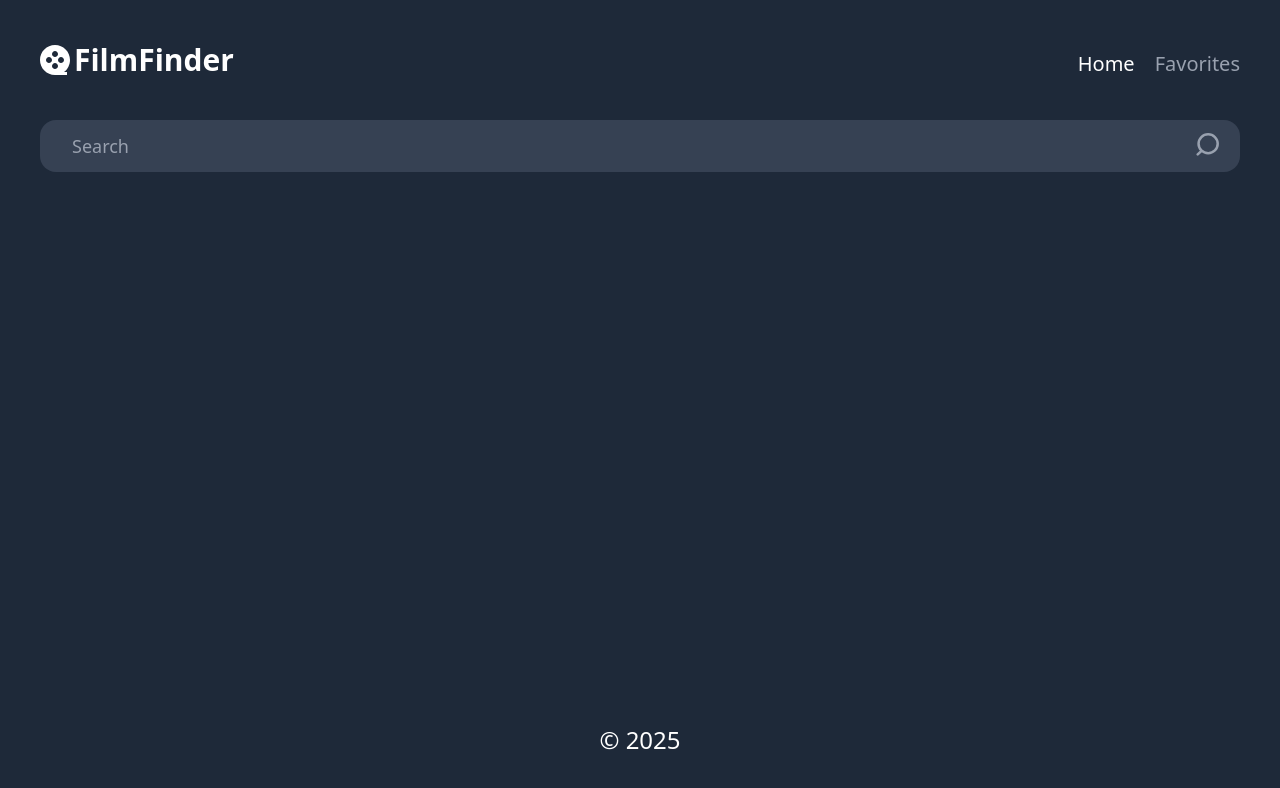
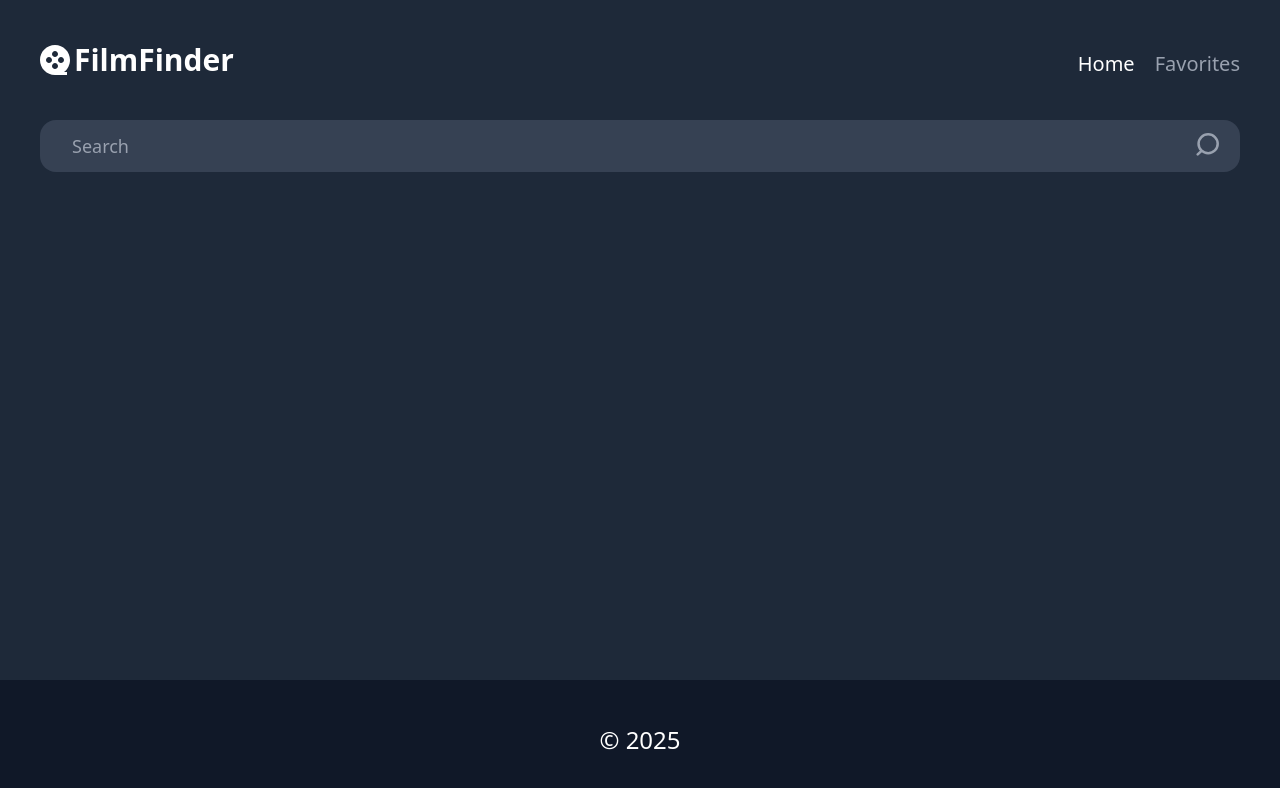
Before and after one commit to chocopie777/film-finder, a Vue app: page / in a window 1280 px wide. Shown: the top 788 px of the page. Built offline with nearby package versions, Linux system fonts and the light colour scheme.

Commit message:
small fix, made pagination, made favorites functional

```diff
--- a/src/App.vue
+++ b/src/App.vue
@@ -6,7 +6,7 @@ import Header from "@/components/Header.vue";
 <template>
   <Header />
   <main class="grow-1">
-    <div class="mx-auto max-w-[1200px]">
+    <div class="mx-auto max-w-[1200px] grow-1 h-full">
       <RouterView />
     </div>
   </main>
--- a/src/components/FilmSearch.vue
+++ b/src/components/FilmSearch.vue
@@ -3,11 +3,15 @@ import {useMovieStore} from "@/stores/MovieStore.js";
 import {watch} from "vue";
 import debounce from "@/utils/debounce.js";
 import {useSearchStore} from "@/stores/SearchStore.js";
+import {usePaginationStore} from "@/stores/PaginationStore.js";
 
 const movieStore = useMovieStore()
 const searchStore = useSearchStore()
+const paginationStore = usePaginationStore()
 
 watch(() => searchStore.searchValue, debounce((newMovie) => {
+  //указать текущий номер страницы - 1 для каждого последующего нового поиска фильмов
+  paginationStore.currentPageNumber = 1
   if(newMovie.length > 2) {
     movieStore.isError = false
     movieStore.getMoviesBySearch(newMovie)
--- a/src/components/Footer.vue
+++ b/src/components/Footer.vue
@@ -3,7 +3,7 @@
 </script>
 
 <template>
-  <footer>
+  <footer class="bg-gray-900">
     <div class="mx-auto max-w-[1200px]">
       <div class="flex justify-center items-center h-30">
         <span class="text-white font-medium text-2xl">© 2025</span>
--- a/src/stores/MovieStore.js
+++ b/src/stores/MovieStore.js
@@ -1,23 +1,27 @@
 import {defineStore} from "pinia";
 import {ref} from "vue";
+import {usePaginationStore} from "@/stores/PaginationStore.js";
 
 export const useMovieStore = defineStore('movie', () => {
   const movies = ref([])
+  // общее количество страниц результата поиска
   const totalPages = ref(0)
-  const currentPageNumber = ref(1)
   const isLoading = ref(false)
   const errorMessage = ref('')
   const isError = ref(false)
+  // общее количество фильмов результата поиска
   const totalResults = ref(0)
+  const paginationStore = usePaginationStore()
 
+  // получить фильмы по значению поиска (первая страница)
   async function getMoviesBySearch(searchValue) {
     try {
       isLoading.value = true
-      currentPageNumber.value = 1
-      const data = await fetch(`http://www.omdbapi.com/?apikey=${import.meta.env.VITE_API_KEY}&s=${searchValue}&page=${currentPageNumber.value}`)
+      const data = await fetch(`http://www.omdbapi.com/?apikey=${import.meta.env.VITE_API_KEY}&s=${searchValue}&page=1`)
       const result = await data.json()
       console.log(result)
       if(result.Response === "False") {
+        totalResults.value = 0
         totalPages.value = 0
         movies.value = []
         errorMessage.value = result.Error
@@ -27,16 +31,18 @@ export const useMovieStore = defineStore('movie', () => {
         totalResults.value = result.totalResults
         movies.value = result.Search
         totalPages.value = Math.ceil(result.totalResults / 10)
+        // обновить пагинацию
+        paginationStore.pagination()
         isLoading.value = false
       }
     } catch (e) {
       console.log(e)
     }
   }
+  // получить фильмы по значению поиска и номеру страницы
   async function getMoviesByPage(pageNumber, searchValue) {
     try {
       isLoading.value = true
-      currentPageNumber.value = pageNumber
       const data = await fetch(`http://www.omdbapi.com/?apikey=${import.meta.env.VITE_API_KEY}&s=${searchValue}&page=${pageNumber}`)
       const result = await data.json()
       movies.value = result.Search
@@ -58,5 +64,5 @@ export const useMovieStore = defineStore('movie', () => {
     }
   }
 
-  return {movies,getMoviesBySearch,totalPages,getMoviesByPage,currentPageNumber,isLoading,errorMessage,isError,totalResults,getMoviesByID}
+  return {movies,getMoviesBySearch,totalPages,getMoviesByPage,isLoading,errorMessage,isError,totalResults,getMoviesByID}
 })
--- /dev/null
+++ b/src/stores/PaginationStore.js
@@ -0,0 +1,39 @@
+import {defineStore} from "pinia";
+import {ref} from "vue";
+import {useMovieStore} from "@/stores/MovieStore.js";
+
+export const usePaginationStore = defineStore('pagination', () => {
+  const movieStore = useMovieStore()
+  // текущий номер страницы
+  const currentPageNumber = ref(1)
+  // диапазон номеров страниц пагинации
+  const pageNumberRange = ref([])
+
+  // Вычисление пагинации
+  function pagination() {
+    const arr = [];
+    // Если страниц больше 10, то добавлять динамически отступы слева(5) и справа(4) (отображать одновременно не более 10 страницы за раз), Иначе отобразить все страницы которых меньше или равно 10 штук
+    if(movieStore.totalPages >= 10) {
+      if(currentPageNumber.value < 7) {
+        for (let i = 1; i <= 10; i++) {
+          arr.push(i);
+        }
+      } else if(currentPageNumber.value + 4 >= movieStore.totalPages) {
+        for (let i = currentPageNumber.value - (9 - (movieStore.totalPages - currentPageNumber.value)); i <= currentPageNumber.value + (movieStore.totalPages - currentPageNumber.value); i++) {
+          arr.push(i);
+        }
+      } else {
+        for (let i = currentPageNumber.value - 5; i <= currentPageNumber.value + 4; i++) {
+          arr.push(i);
+        }
+      }
+    } else {
+      for (let i = 1; i <= movieStore.totalPages; i++) {
+        arr.push(i);
+      }
+    }
+    pageNumberRange.value = arr
+  }
+
+  return {currentPageNumber, pageNumberRange, pagination}
+})
--- a/src/views/FavoriteView.vue
+++ b/src/views/FavoriteView.vue
@@ -5,12 +5,14 @@ import {useMovieStore} from "@/stores/MovieStore.js";
 const movieStore = useMovieStore()
 const favorites = ref([])
 
+// при монтировании загрузить избранное из LocalStorage
 onMounted(() => {
   if(localStorage.getItem('favorites') && favorites.value.length === 0) {
     favorites.value = JSON.parse(localStorage.getItem('favorites')).favorites
   }
 })
 
+// Обработчик нажатия на кнопку избранное, для удаления из избранного
 function favoriteHandler(imdbID) {
   if(localStorage.getItem('favorites')) {
     favorites.value = JSON.parse(localStorage.getItem('favorites')).favorites
--- a/src/views/HomeView.vue
+++ b/src/views/HomeView.vue
@@ -3,20 +3,24 @@ import FilmSearch from "@/components/FilmSearch.vue";
 import {useMovieStore} from "@/stores/MovieStore.js";
 import {useSearchStore} from "@/stores/SearchStore.js";
 import {onMounted, ref} from "vue";
+import {usePaginationStore} from "@/stores/PaginationStore.js";
 const movieStore = useMovieStore()
 const searchStore = useSearchStore()
+const paginationStore = usePaginationStore()
 const favorites = ref([])
 
+// при монтировании загрузить избранное из LocalStorage
 onMounted(() => {
   if(localStorage.getItem('favorites')) {
     favorites.value = JSON.parse(localStorage.getItem('favorites')).favorites
   }
 })
 
+//обработчик нажатия кнопки для добавления/удаления избранного
 function favoriteHandler(data) {
   if(localStorage.getItem('favorites')) {
     favorites.value = JSON.parse(localStorage.getItem('favorites')).favorites
-
+    // Если фильм есть в избранном, то удалить. Иначе добавить в избранное
     if(favorites.value.some(obj => obj.imdbID === data.imdbID)) {
       const index = favorites.value.findIndex(obj => obj.imdbID === data.imdbID)
       if(index !== -1) {
@@ -34,15 +38,41 @@ function favoriteHandler(data) {
     localStorage.setItem('favorites', JSON.stringify({favorites: [data]}))
   }
 }
+
+// Обработчик нажатия на кнопку выбора страницы
+function pageHandler(pageNumber) {
+  movieStore.getMoviesByPage(pageNumber, searchStore.searchValue)
+  paginationStore.currentPageNumber = pageNumber
+  // Обновить состояние пагинации
+  paginationStore.pagination()
+}
+// Обработчик нажатия на кнопку следующей страницы
+function nextPage() {
+  if(paginationStore.currentPageNumber !== movieStore.totalPages) {
+    movieStore.getMoviesByPage(paginationStore.currentPageNumber + 1, searchStore.searchValue)
+    paginationStore.currentPageNumber++
+    // Обновить состояние пагинации
+    paginationStore.pagination()
+  }
+}
+// Обработчик нажатия на кнопку предыдущей страницы
+function previousPage() {
+  if(paginationStore.currentPageNumber > 1) {
+    movieStore.getMoviesByPage(paginationStore.currentPageNumber - 1, searchStore.searchValue)
+    paginationStore.currentPageNumber--
+    // Обновить состояние пагинации
+    paginationStore.pagination()
+  }
+}
 </script>
 
 <template>
-  <div>
+  <div class="flex flex-col h-full">
     <FilmSearch />
     <div v-if="movieStore.totalResults > 0" class="text-white text-xl font-medium mt-5">
       Найдено: ({{movieStore.totalResults}})
     </div>
-    <div v-if="!movieStore.isLoading" class="overflow-hidden">
+    <div v-if="!movieStore.isLoading" class="overflow-hidden grow">
       <div class="flex flex-wrap mt-5 ml-[-10px] mr-[-10px]">
         <template v-for="item of movieStore.movies" :key="item.Title">
           <RouterLink v-if="item.Poster !== 'N/A'" class="relative w-[calc(20%-2*10px)] m-[10px] h-80 relative rounded-4xl overflow-hidden group" :to="`film/${item.imdbID}`">
@@ -58,8 +88,8 @@ function favoriteHandler(data) {
             <img class="w-full h-full absolute object-cover" :src="item.Poster" alt="poster">
           </RouterLink>
           <RouterLink v-else class="relative w-[calc(20%-2*10px)] m-[10px] h-80 bg-gray-500 rounded-4xl flex justify-center items-center p-5 overflow-hidden group" :to="`film/${item.imdbID}`">
-            <button @click.stop.prevent="favoriteHandler(item.imdbID)" class="opacity-0 group-hover:opacity-100 transition-opacity duration-300 absolute z-10 top-5 right-5 cursor-pointer">
-              <svg v-if="favorites.includes(item.imdbID)" width="17" height="24" viewBox="0 0 17 24" fill="none" xmlns="http://www.w3.org/2000/svg">
+            <button @click.stop.prevent="favoriteHandler(item)" class="opacity-0 group-hover:opacity-100 transition-opacity duration-300 absolute z-10 top-5 right-5 cursor-pointer">
+              <svg v-if="favorites.some(obj => obj.imdbID === item.imdbID)" width="17" height="24" viewBox="0 0 17 24" fill="none" xmlns="http://www.w3.org/2000/svg">
                 <path d="M13.2112 1L13.4681 1.0127C13.9782 1.06386 14.4622 1.26485 14.8587 1.58984L15.0491 1.7627C15.4757 2.1893 15.7394 2.74867 15.7991 3.34375L15.8118 3.60156V22.7998C15.8117 22.8528 15.7907 22.9039 15.7532 22.9414C15.7157 22.9789 15.6647 22.9999 15.6116 23L15.5599 22.9932L15.512 22.9736L8.91144 19.167L8.41241 18.8789L7.91241 19.167L1.31281 22.9727C1.28233 22.9902 1.2474 23 1.21222 23L1.16046 22.9932L1.11261 22.9727C1.0974 22.9639 1.08293 22.9537 1.07062 22.9414L1.03937 22.8994C1.02183 22.8691 1.0121 22.8349 1.01202 22.7998V3.60156C1.01268 2.99809 1.22262 2.4158 1.60187 1.95312L1.77472 1.7627C2.20132 1.33609 2.76068 1.07243 3.35577 1.0127L3.61359 1H13.2112Z" fill="#FFC700" stroke="#FFC700" stroke-width="2"/>
               </svg>
               <svg v-else width="17" height="24" viewBox="0 0 17 24" fill="none" xmlns="http://www.w3.org/2000/svg">
@@ -74,15 +104,25 @@ function favoriteHandler(data) {
         </template>
       </div>
     </div>
-    <div v-else class="text-white text-lg mt-5">
+    <div v-else class="text-white text-lg mt-5 grow">
       Loading...
     </div>
-    <div class="flex flex-wrap gap-1 mt-5n">
-      <template v-for="i in movieStore.totalPages" :key="i">
-        <div class="p-2 bg-gray-600 text-white rounded cursor-pointer w-10 h-10 flex justify-center items-center" :class="{'bg-gray-700': i === movieStore.currentPageNumber}" @click="movieStore.getMoviesByPage(i, searchStore.searchValue)">
+    <div v-if="movieStore.totalPages !== 0" class="flex flex-wrap gap-1 mt-5 justify-center mb-5">
+      <button :disabled="paginationStore.currentPageNumber === 1" class="p-2 border-gray-600 border-2 text-white rounded cursor-pointer w-10 h-10 flex justify-center items-center" :class="{'bg-gray-600': paginationStore.currentPageNumber === 1}" @click="previousPage">
+        <svg width="9" height="12" viewBox="0 0 9 12" fill="none" xmlns="http://www.w3.org/2000/svg">
+          <path d="M8.16 1.41L3.58 6L8.16 10.59L6.75 12L0.750004 6L6.75 0L8.16 1.41Z" fill="#C4CDD5"/>
+        </svg>
+      </button>
+      <template v-for="i of paginationStore.pageNumberRange" :key="i">
+        <button :disabled="i === paginationStore.currentPageNumber" class="p-2 border-gray-600 border-2 text-white rounded cursor-pointer w-10 h-10 flex justify-center items-center" :class="{'bg-gray-600': i === paginationStore.currentPageNumber}" @click="pageHandler(i)">
           {{i}}
-        </div>
+        </button>
       </template>
+      <button :disabled="paginationStore.currentPageNumber === movieStore.totalPages" class="p-2 border-gray-600 border-2 text-white rounded cursor-pointer w-10 h-10 flex justify-center items-center" :class="{'bg-gray-600': paginationStore.currentPageNumber === movieStore.totalPages}" @click="nextPage">
+        <svg width="9" height="12" viewBox="0 0 9 12" fill="none" xmlns="http://www.w3.org/2000/svg">
+          <path d="M0.839996 1.41L5.42 6L0.839996 10.59L2.25 12L8.25 6L2.25 0L0.839996 1.41Z" fill="#C4CDD5"/>
+        </svg>
+      </button>
     </div>
   </div>
 </template>
```
